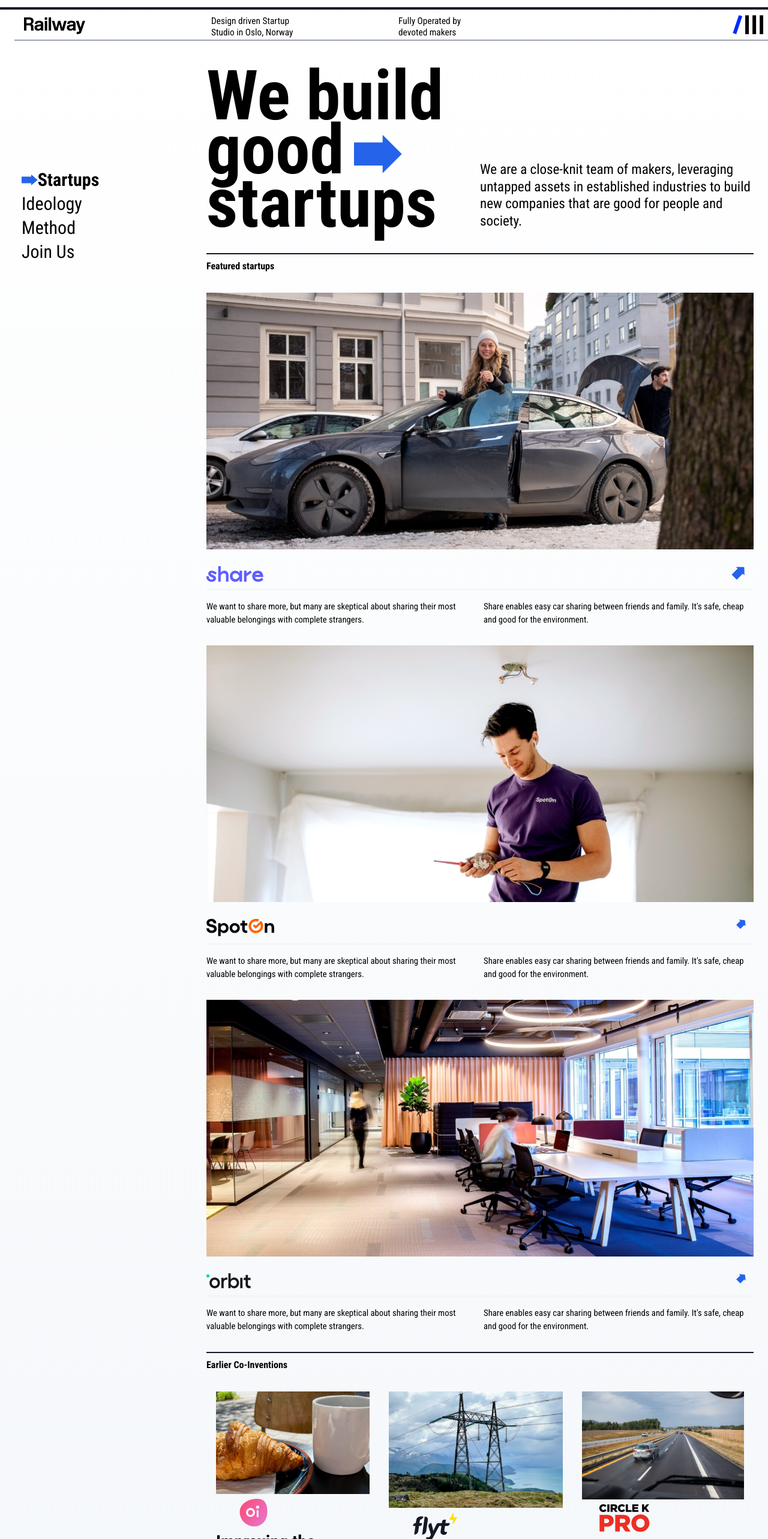
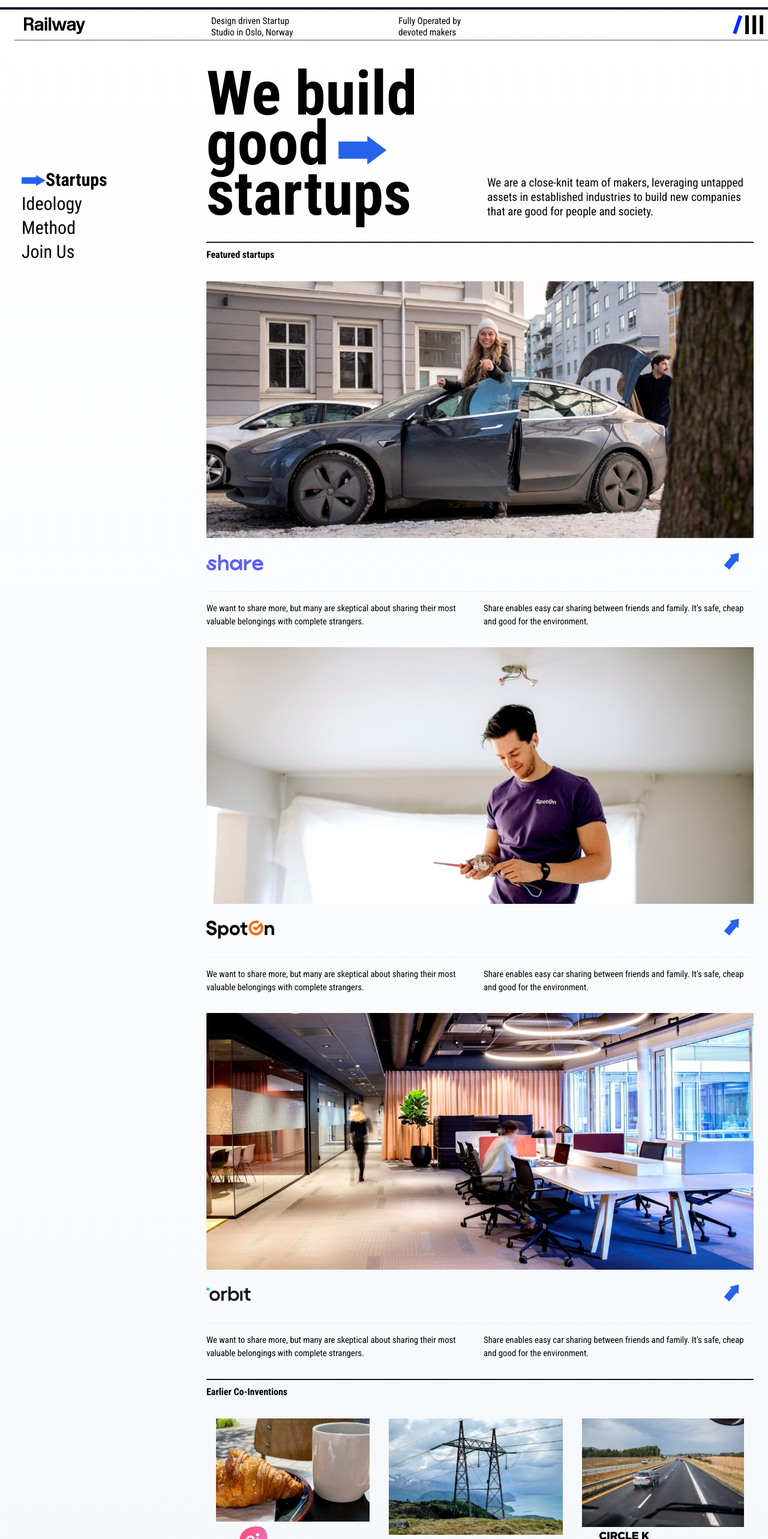
Before and after one commit to KevTiv/railway, a Next.js app: page / in a window 1280 px wide. Shown: the top 2566 px of the page at 60% size. Built offline with nearby package versions, Linux system fonts and the light colour scheme.

Commit message:
-mall arrow animation changed for smoother animations

```diff
--- a/components/featured.js
+++ b/components/featured.js
@@ -19,21 +19,27 @@
     let spotonImgElem = useRef(null);
     let orbitImgElem = useRef(null);
 
+    let shareArrowElem = useRef(null);
+    let spotonArrowElem = useRef(null);
+    let orbitArrowElem = useRef(null);
+
   return (
      <>
         <section id="featured">
-            <div className="mt-8 lg:mt-[3vw] border-t-2 border-gray-900 dark:border-gray-400 ">
+            <div className="mt-8 lg:mt-[3vw] border-t-2 border-gray-900 dark:border-gray-700 ">
                 <h2 className="my-2 font-bold text-xs md:text-base">Featured startups</h2>
-                <div className="my-8" id="share" ref={shareImgElem} onMouseEnter={()=>{arrowAnimation(true, 'share'); zoomFeaturedProject(true, shareImgElem)}} onMouseLeave={()=>{arrowAnimation(false, 'share'); zoomFeaturedProject(false, shareImgElem)}}>
+                <div className="my-8" id="share" ref={shareImgElem} onMouseEnter={()=>{arrowAnimation(true, shareArrowElem); zoomFeaturedProject(true, shareImgElem)}} onMouseLeave={()=>{arrowAnimation(false, shareArrowElem); zoomFeaturedProject(false, shareImgElem)}}>
                     <Image src={img1} alt='Person infront of a Tesla' layout='responsive' />
-                    <div className="mt-4 grid grid-cols-2 py-3 border-b-2 border-gray-100">
+                    <div className="mt-4 grid grid-cols-2 py-3 border-b-2 border-gray-100 dark:border-gray-500">
                         <div className="col-span-1 w-44 lg:w-[15vw]">
                             <Image src={share} alt='Person infront of a Tesla' layout='responsive' />
                         </div>
                         <div className="col-span-1 flex justify-end">
-                            <span className={`relative inline-block w-4 h-4 lg:w-6 lg:h-5 mr-3 overflow-hidden
-                                dark:before:bg-orange-600 dark:after:bg-orange-600 before:bg-blue-600 after:bg-blue-600
-                                rotate-[-45deg] ${styles.featured_share_arrows}`}></span>
+                            <span className="inline-block min-w-[2.5rem] min-h-[2.75rem] -translate-x-1 -translate-y-4 lg:h-12 lg:w-16 rotate-[-50deg] scale-50 overflow-hidden">
+                                <span ref={shareArrowElem} className={`relative inline-block my-2 w-full h-[80%]
+                                    before:bg-blue-600 after:bg-blue-600 dark:before:bg-orange-600 dark:after:bg-orange-600
+                                    ${styles.featured_share_arrows}`}></span>
+                            </span>
                         </div>
 
                     </div>
@@ -46,16 +52,18 @@
                         </p>
                     </div>
                 </div>
-                <div className="my-8" id="spoton" ref={spotonImgElem} onMouseEnter={()=>{arrowAnimation(true, 'spoton'); zoomFeaturedProject(true, spotonImgElem)}} onMouseLeave={()=>{arrowAnimation(false, 'spoton'); zoomFeaturedProject(false, spotonImgElem)}}>
+                <div className="my-8" id="spoton" ref={spotonImgElem} onMouseEnter={()=>{arrowAnimation(true, spotonArrowElem); zoomFeaturedProject(true, spotonImgElem)}} onMouseLeave={()=>{arrowAnimation(false, spotonArrowElem); zoomFeaturedProject(false, spotonImgElem)}}>
                     <Image src={img2} alt='Person infront of a Tesla' layout='responsive' />
-                    <div className="mt-4 grid grid-cols-2 py-3 border-b-2 border-gray-100">
+                    <div className="mt-4 grid grid-cols-2 py-3 border-b-2 border-gray-100 dark:border-gray-500">
                         <div className="col-span-1 w-44 lg:w-[15vw]">
                             <Image src={spoton} alt='Person infront of a Tesla' layout='responsive' />
                         </div>
                         <div className="col-span-1 flex justify-end">
-                            <span className={`relative inline-block w-4 h-4 mr-3 overflow-hidden
-                                dark:before:bg-orange-600 dark:after:bg-orange-600 before:bg-blue-600 after:bg-blue-600
-                                rotate-[-45deg] ${styles.featured_spoton_arrows}`}></span>
+                            <span className="inline-block min-w-[2.5rem] min-h-[2.75rem] -translate-x-1 -translate-y-4 lg:h-12 lg:w-16 rotate-[-50deg] scale-50 overflow-hidden">
+                                <span ref={spotonArrowElem} className={`relative inline-block my-2 w-full h-[80%]
+                                    before:bg-blue-600 after:bg-blue-600 dark:before:bg-orange-600 dark:after:bg-orange-600
+                                    ${styles.featured_spoton_arrows}`}></span>
+                            </span>
                         </div>
 
                     </div>
@@ -68,16 +76,18 @@
                         </p>
                     </div>
                 </div>
-                <div className="my-8" id="orbit" ref={orbitImgElem} onMouseEnter={()=>{arrowAnimation(true, 'orbit'); zoomFeaturedProject(true, orbitImgElem)}} onMouseLeave={()=>{arrowAnimation(false, 'orbit'); zoomFeaturedProject(false, orbitImgElem)}}>
+                <div className="my-8" id="orbit" ref={orbitImgElem} onMouseEnter={()=>{arrowAnimation(true, orbitArrowElem); zoomFeaturedProject(true, orbitImgElem)}} onMouseLeave={()=>{arrowAnimation(false, orbitArrowElem); zoomFeaturedProject(false, orbitImgElem)}}>
                     <Image src={img3} alt='Person infront of a Tesla' layout='responsive' />
-                    <div className="mt-4 grid grid-cols-2 py-3 border-b-2 border-gray-100">
+                    <div className="mt-4 grid grid-cols-2 py-3 border-b-2 border-gray-100 dark:border-gray-500">
                         <div className="col-span-1 w-44 lg:w-[15vw]">
                             <Image src={orbit} alt='Person infront of a Tesla' layout='responsive' />
                         </div>
                         <div className="col-span-1 flex justify-end">
-                            <span className={`relative inline-block w-4 h-4 mr-3 overflow-hidden
-                                dark:before:bg-orange-600 dark:after:bg-orange-600 before:bg-blue-600 after:bg-blue-600
-                                rotate-[-45deg] ${styles.featured_orbit_arrows}`}></span>
+                            <span className="inline-block min-w-[2.5rem] min-h-[2.75rem] -translate-x-1 -translate-y-4 lg:h-12 lg:w-16 rotate-[-50deg] scale-50 overflow-hidden">
+                                <span ref={orbitArrowElem} className={`relative inline-block my-2 w-full h-[80%]
+                                    before:bg-blue-600 after:bg-blue-600 dark:before:bg-orange-600 dark:after:bg-orange-600
+                                    ${styles.featured_orbit_arrows}`}></span>
+                            </span>
                         </div>
 
                     </div>
--- a/components/intro.js
+++ b/components/intro.js
@@ -1,27 +1,29 @@
-import React from 'react'
+import {useRef} from 'react'
 import styles from '../styles/Home.module.scss'
 
 import { arrowAnimation } from '../animation'
-import {useScreenSizeContext} from '../context'
+
 
 const Intro = () => {
-    let isMobileScreen = useScreenSizeContext();
+    let introArrowsRef = useRef(null);
   return (
     <>
         <section id="intro">
             <div className="grid grid-cols-6 pt-36 lg:pt-[9vw]">
-                <h1 className="text-7xl font-bold col-span-5 md:text-8xl md:col-start-1 md:row-start-1 lg:text-[9vw] lg:leading-[7vw] ">
+                <h1 className="text-7xl font-bold col-span-4 md:text-8xl md:col-start-1 md:row-start-1 lg:text-[8vw] lg:leading-[6.5vw] ">
                     We build<br/>
-                    <span onMouseEnter={()=>arrowAnimation(true, 'intro')} onMouseLeave={()=>arrowAnimation(false, 'intro')}>good
+                    <span onMouseEnter={()=>arrowAnimation(true, introArrowsRef)} onMouseLeave={()=>arrowAnimation(false, introArrowsRef)}>good
                     {/*  */}
-                    <span className={`relative inline-block min-w-[5rem] min-h-[3rem]  translate-x-4  my-auto lg:h-16 lg:w-20 overflow-hidden
-                        before:bg-blue-600 after:bg-blue-600 dark:before:bg-orange-600 dark:after:bg-orange-600
-                        ${styles.intro_arrows}`}></span>
+                    <span className="inline-flex min-w-[5rem] min-h-[3rem] w-8 h-6 translate-x-4 md:h-10 md:w-16 lg:h-[3.75vw] lg:w-[5vw] overflow-hidden">
+                        <span ref={introArrowsRef} className={`relative inline-block my-auto w-full h-full
+                            before:bg-blue-600 after:bg-blue-600 dark:before:bg-orange-600 dark:after:bg-orange-600
+                            ${styles.intro_arrows}`}></span>
+                    </span>
                     <br/>
                     </span>
                     startups
                 </h1>
-                <p className="text-sm leading-4 col-span-4 col-start-3 row-start-2 mt-5 md:text-xl md:col-start-4 md:row-start-1 md:flex md:items-end lg:text-[1.8vw] lg:leading-tight">
+                <p className="text-sm leading-4 col-span-4 col-start-3 row-start-2 mt-5 md:text-xl md:col-start-4 md:row-start-1 md:flex md:items-end lg:text-[1.5vw] lg:leading-tight lg:ml-3">
                     We are a close-knit team of makers, leveraging untapped assets in established industries to build new companies that are good for people and society.
                 </p>
             </div>
--- a/components/navbar.js
+++ b/components/navbar.js
@@ -43,21 +43,30 @@
             >
                 <ul className="flex justify-around items-center w-full px-5 lg:fixed lg:flex-col lg:left-0 lg:top-[35vh] lg:w-[25vw]
                     lg:h-[20vh] lg:items-start">
-                    <li className="flex h-fit text-sm lg:text-3xl lg:w-40 lg:ml-4">
-                        <span ref={startUpsElemArrowRef} className={`relative inline-block my-auto w-1/6 h-1/2 before:bg-blue-600 dark:before:bg-orange-600 ${styles.nav_startups_arrow}`}></span>
-                        <span className={`w-3/4 ${styles.selected}`}>Startups</span>
+                    <li className="flex h-fit text-sm lg:text-3xl lg:w-40 lg:ml-4 overflow-hidden">
+                        <span ref={startUpsElemArrowRef} className="w-full ">
+                            <span className={`relative inline-block my-auto w-1/4 h-1/2 before:bg-blue-600 dark:before:bg-orange-600 ${styles.nav_startups_arrow}`}></span>
+                            <span className={`w-3/4 ${styles.selected}`}>Startups</span>
+                        </span>
                     </li>
-                    <li className="flex h-fit text-sm lg:text-3xl lg:w-40 lg:ml-4" onMouseEnter={()=>navArrowAnimation(true, isMobileScreen.current, startUpsElemArrowRef, ideologyElemArrowRef)} onMouseLeave={()=>navArrowAnimation(false, isMobileScreen.current, startUpsElemArrowRef, ideologyElemArrowRef)}>
-                        <span ref={ideologyElemArrowRef} className={`relative inline-block my-auto w-0 h-1/2 before:bg-blue-600 dark:before:bg-orange-600 ${styles.nav_ideology_arrow}`}></span>
-                        <span className={`w-3/4`}>Ideology</span>
+                    <li className="flex h-fit text-sm lg:text-3xl lg:w-40 lg:ml-4 overflow-hidden" onMouseEnter={()=>navArrowAnimation(true, isMobileScreen.current, startUpsElemArrowRef, ideologyElemArrowRef)} onMouseLeave={()=>navArrowAnimation(false, isMobileScreen.current, startUpsElemArrowRef, ideologyElemArrowRef)}>
+                        <span ref={ideologyElemArrowRef} className="w-full -translate-x-1/4">
+                            <span className={`relative inline-block my-auto w-1/4 h-1/2 before:bg-blue-600 dark:before:bg-orange-600 ${styles.nav_ideology_arrow}`}></span>
+                            <span className={`w-3/4`}>Ideology</span>
+                        </span>
+
                     </li>
-                    <li className="flex h-fit text-sm lg:text-3xl lg:w-40 lg:ml-4" onMouseEnter={()=>navArrowAnimation(true, isMobileScreen.current, startUpsElemArrowRef, methodElemArrowRef)} onMouseLeave={()=>navArrowAnimation(false, isMobileScreen.current, startUpsElemArrowRef, methodElemArrowRef)}>
-                        <span ref={methodElemArrowRef} className={`relative inline-block my-auto w-0 h-1/2 before:bg-blue-600 dark:before:bg-orange-600 ${styles.nav_method_arrow}`}></span>
-                        <span className={`w-3/4`}>Method</span>
+                    <li className="flex h-fit text-sm lg:text-3xl lg:w-40 lg:ml-4 overflow-hidden" onMouseEnter={()=>navArrowAnimation(true, isMobileScreen.current, startUpsElemArrowRef, methodElemArrowRef)} onMouseLeave={()=>navArrowAnimation(false, isMobileScreen.current, startUpsElemArrowRef, methodElemArrowRef)}>
+                        <span ref={methodElemArrowRef} className="w-full -translate-x-1/4">
+                            <span className={`relative inline-block my-auto w-1/4 h-1/2 before:bg-blue-600 dark:before:bg-orange-600 ${styles.nav_method_arrow}`}></span>
+                            <span className={`w-3/4`}>Method</span>
+                        </span>
                     </li>
-                    <li className="flex h-fit text-sm lg:text-3xl lg:w-40 lg:ml-4" onMouseEnter={()=>navArrowAnimation(true, isMobileScreen.current, startUpsElemArrowRef, joinUsElemArrowRef)} onMouseLeave={()=>navArrowAnimation(false, isMobileScreen.current, startUpsElemArrowRef, joinUsElemArrowRef)}>
-                        <span ref={joinUsElemArrowRef} className={`relative inline-block my-auto w-0 h-1/2 before:bg-blue-600 dark:before:bg-orange-600 ${styles.nav_join_us_arrow}`}></span>
-                        <span className={`w-3/4`}>Join Us</span>
+                    <li className="flex h-fit text-sm lg:text-3xl lg:w-40 lg:ml-4 overflow-hidden" onMouseEnter={()=>navArrowAnimation(true, isMobileScreen.current, startUpsElemArrowRef, joinUsElemArrowRef)} onMouseLeave={()=>navArrowAnimation(false, isMobileScreen.current, startUpsElemArrowRef, joinUsElemArrowRef)}>
+                        <span ref={joinUsElemArrowRef} className="w-full -translate-x-1/4">
+                            <span className={`relative inline-block my-auto w-1/4 h-1/2 before:bg-blue-600 dark:before:bg-orange-600 ${styles.nav_join_us_arrow}`}></span>
+                            <span className={`w-3/4`}>Join Us</span>
+                        </span>
                     </li>
                 </ul>
             </nav>
--- a/pages/index.js
+++ b/pages/index.js
@@ -19,7 +19,7 @@
       </Head>
 
 
-      <div className="bg-gradient-to-b from-white to-slate-100 dark:bg-gradient-to-b dark:from-gray-900 dark:to-gray-700 dark:text-gray-100">
+      <div className="bg-gradient-to-b from-white to-slate-100 dark:bg-gradient-to-b dark:from-black dark:to-slate-600 dark:text-gray-100">
         <div className="mx-2 md:mx-6 ">
         <Navbar/>
         <Header/>
--- a/styles/Home.module.scss
+++ b/styles/Home.module.scss
@@ -30,6 +30,11 @@
 .nav_join_us_arrow {
   @include nav_arrow_pseudo_elem;
 }
+.nav_startups_arrow{
+  &::before {
+    left: 0;
+  }
+}
 
 .horinzontal_scroll{
   overflow-x: auto;
--- a/styles/mixins/_arrows.scss
+++ b/styles/mixins/_arrows.scss
@@ -6,7 +6,7 @@
         height: 100%;
         position: absolute;
         top: 0;
-        left: -110%;
+        left: -150%;
         clip-path: polygon(0% 20%, 60% 20%, 60% 0%, 100% 50%, 60% 100%, 60% 80%, 0% 80%);
         transition: 0.2s all ease-in-out forwards;
     }
```
Also changed, not shown: animation/index.js (+11 -28 lines), components/coinvention.js (+4 -4 lines), components/header.js (+1 -1 lines), components/updates.js (+11 -11 lines).
